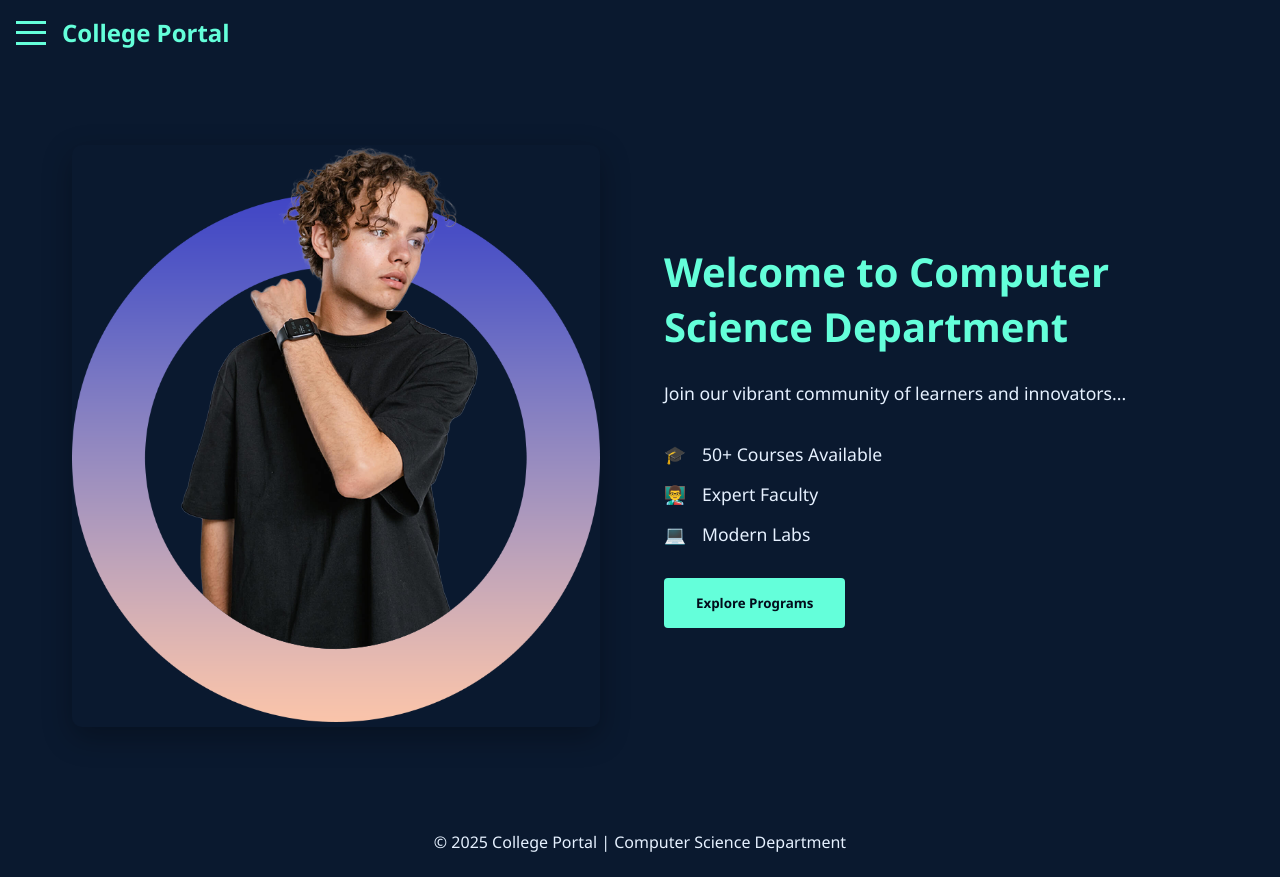
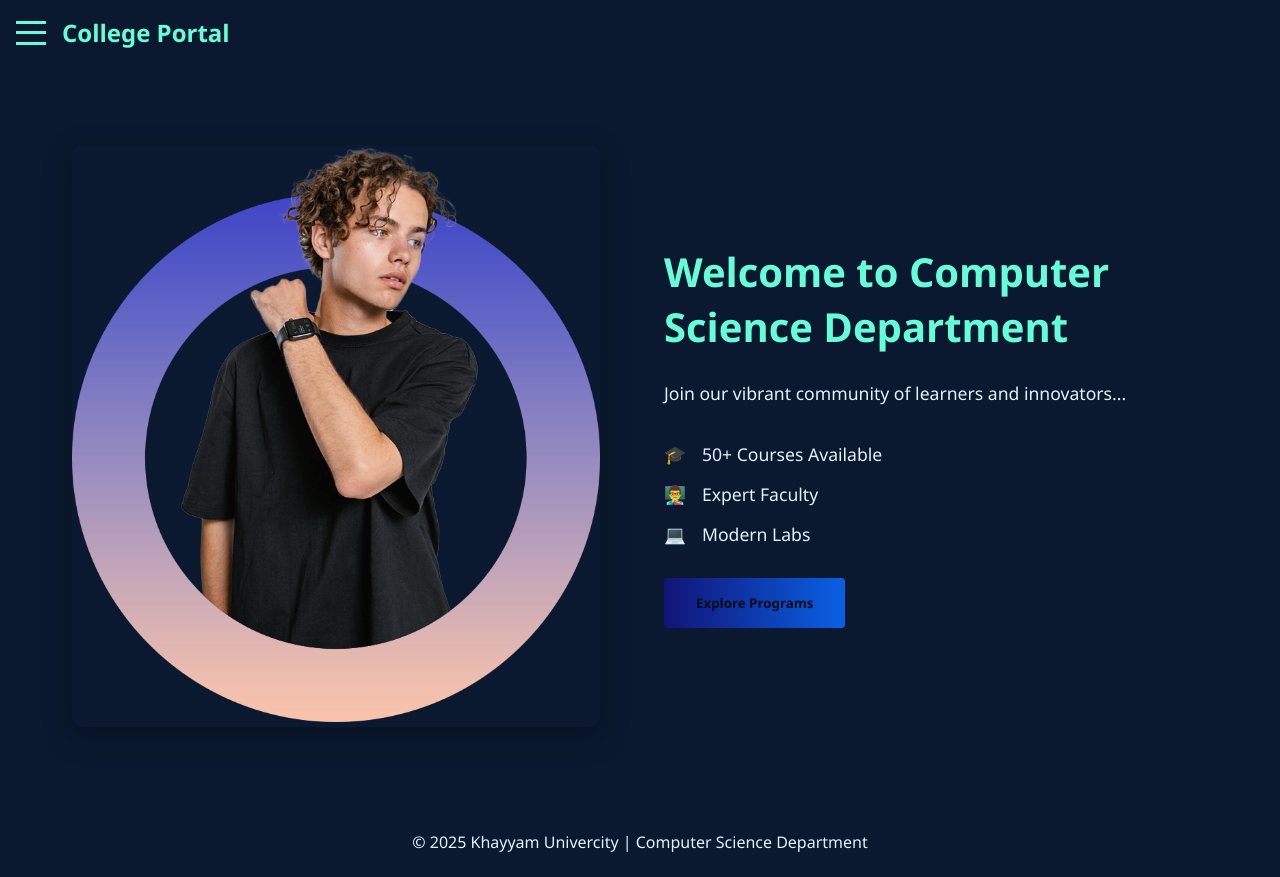
Before and after one commit to hajmammad21/web_2, a React (Create React App) app: page / in a window 1280 px wide. Built offline with nearby package versions, Linux system fonts and the light colour scheme.

Commit message:
minor change

```diff
--- a/package.json
+++ b/package.json
@@ -9,6 +9,7 @@
     "@testing-library/user-event": "^13.5.0",
     "react": "^19.1.0",
     "react-dom": "^19.1.0",
+    "react-icons": "^5.5.0",
     "react-scripts": "5.0.1",
     "web-vitals": "^2.1.4"
   },
--- a/src/Components/Footer/Footer.js
+++ b/src/Components/Footer/Footer.js
@@ -4,7 +4,7 @@ import './Footer.css';
 const Footer = () => {
   return (
     <footer className="footer">
-      <p>© {new Date().getFullYear()} College Portal | Computer Science Department</p>
+      <p>© {new Date().getFullYear()} Khayyam Univercity | Computer Science Department</p>
     </footer>
   );
 };
--- a/src/Components/LandingPage/LandingPage.css
+++ b/src/Components/LandingPage/LandingPage.css
@@ -56,7 +56,7 @@
 }
 
 .cta-button {
-  background: #64ffda;
+  background: linear-gradient(to right,rgb(18, 20, 119), rgb(9, 96, 228));
   color: #020c1b;
   border: none;
   padding: 1rem 2rem;
```
Also changed, not shown: src/Components/Header/Header.css (line endings or trailing spaces), 1 other file (tests, documents, lock files or other folders).
